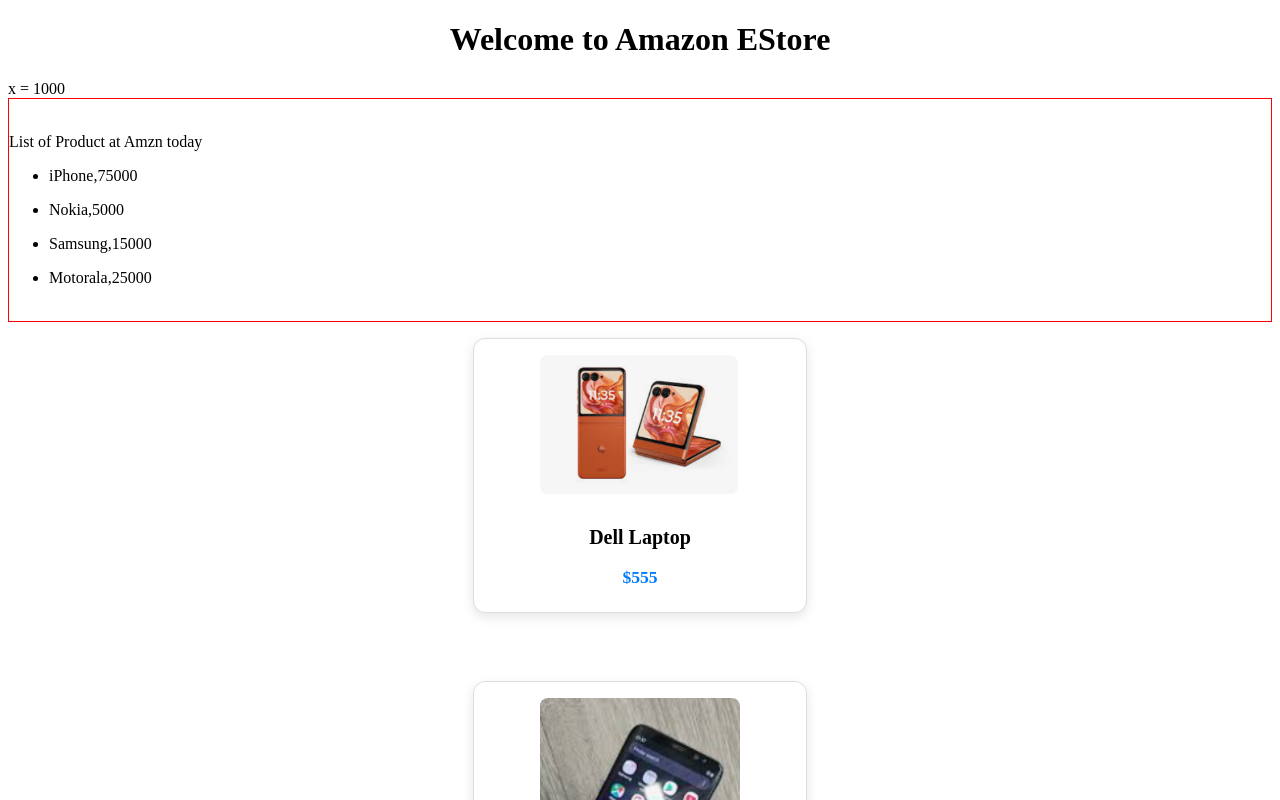
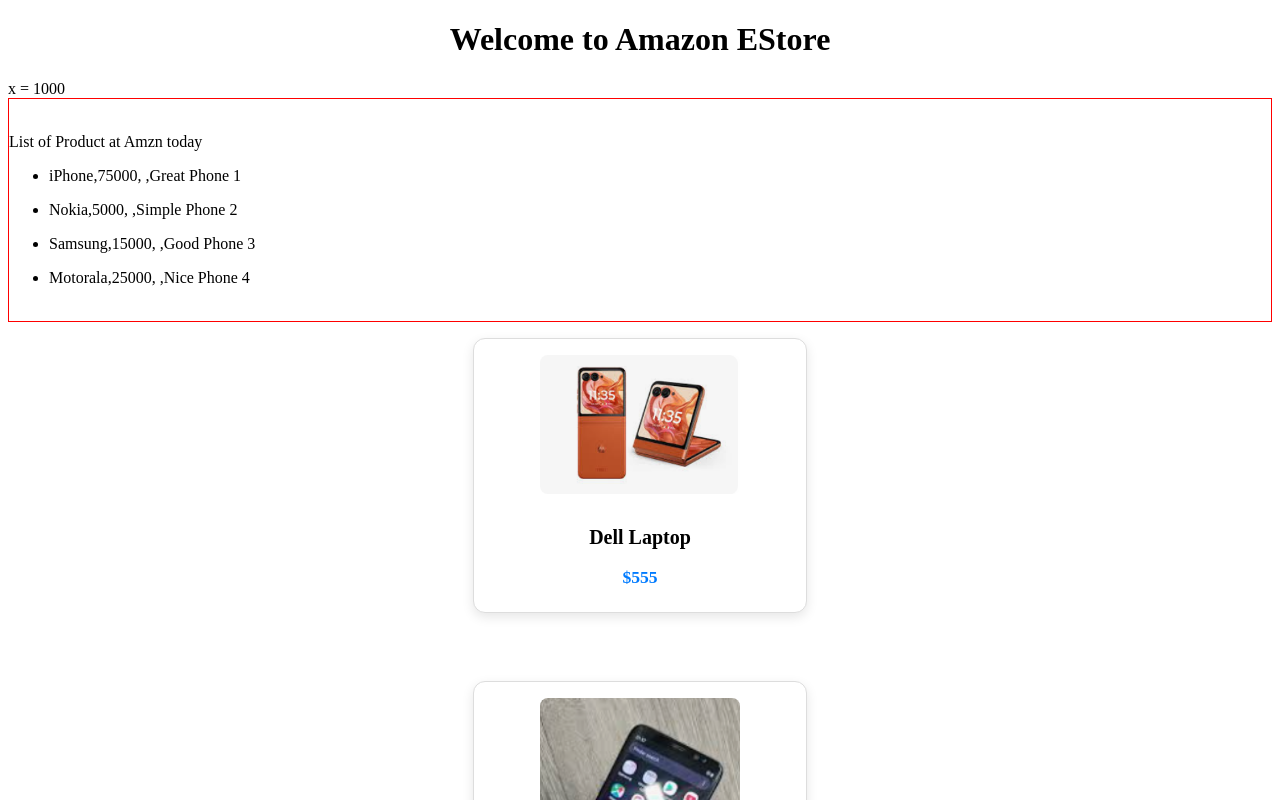
Before and after one commit to aw1app/sl-cis-jun-25, an Angular app in the folder PHASE1/ANGULAR/project1/: page / in a window 1280 px wide. Shown: the top 800 px of the page. Built offline with nearby package versions, Linux system fonts and the light colour scheme.

Commit message:
angular updates

```diff
--- a/PHASE1/ANGULAR/project1/src/app/app.component.html
+++ b/PHASE1/ANGULAR/project1/src/app/app.component.html
@@ -3,7 +3,7 @@
 x = {{ x }}
 <!-- price1: "{{price1}} -->
 
-<product-list></product-list>
+<product-list [products]="products"></product-list>
 
 <product name="{{name1}}" [price]="price1" [inStock]="true" imagePath="images\motorola.png" ></product>
 <br><br>
--- a/PHASE1/ANGULAR/project1/src/app/app.component.ts
+++ b/PHASE1/ANGULAR/project1/src/app/app.component.ts
@@ -2,6 +2,7 @@
 import { RouterOutlet } from '@angular/router';
 import { ProductComponent } from './components/product/product.component';
 import { ProductListComponent } from './components/product-list/product-list.component';
+import { Product } from './models/product';
 
 @Component({
   selector: 'app-root',
@@ -15,6 +16,13 @@
 
   x=1000;
 
+ products:Product[] = [
+    new Product(1, "iPhone", 75000, "Great Phone 1", true, 'images/111.png'),
+    new Product(2, "Nokia", 5000, "Simple Phone 2", true, 'images/222.png'),
+    new Product(3, "Samsung", 15000, "Good Phone 3", true, 'images/333.png'),
+    new Product(4, "Motorala", 25000, "Nice Phone 4", false, 'images/444.png')
+  ];
+
   name1:string="Dell Laptop";
   price1:number=555;
 
--- a/PHASE1/ANGULAR/project1/src/app/components/product-list/product-list.component.html
+++ b/PHASE1/ANGULAR/project1/src/app/components/product-list/product-list.component.html
@@ -3,7 +3,7 @@
     <p>List of Product at Amzn today</p>
 
     <ul *ngFor="let prod of products">
-        <li>{{prod.name}},{{prod.price}}</li>
+        <li>{{prod.name}},{{prod.price}}, ,{{prod.description}}</li>
     </ul>
     <br>
 </div>
--- a/PHASE1/ANGULAR/project1/src/app/components/product-list/product-list.component.ts
+++ b/PHASE1/ANGULAR/project1/src/app/components/product-list/product-list.component.ts
@@ -1,4 +1,4 @@
-import { Component } from '@angular/core';
+import { Component, Input } from '@angular/core';
 import { Product } from '../../models/product';
 import { CommonModule } from '@angular/common';
 
@@ -11,15 +11,8 @@
 })
 export class ProductListComponent {
 
-  products!: Product[];
+ @Input("products") products!: Product[];
 
-  constructor() {
-    this.products = [
-      new Product(1, "iPhone", 75000, "Great Phone", true, 'images/111.png'),
-      new Product(2, "Nokia", 5000, "Simple Phone", true, 'images/222.png'),
-      new Product(3, "Samsung", 15000, "Good Phone", true, 'images/333.png'),
-      new Product(4, "Motorala", 25000, "Nice Phone", false, 'images/444.png')
-    ];
-  }
+
 
 }
```
